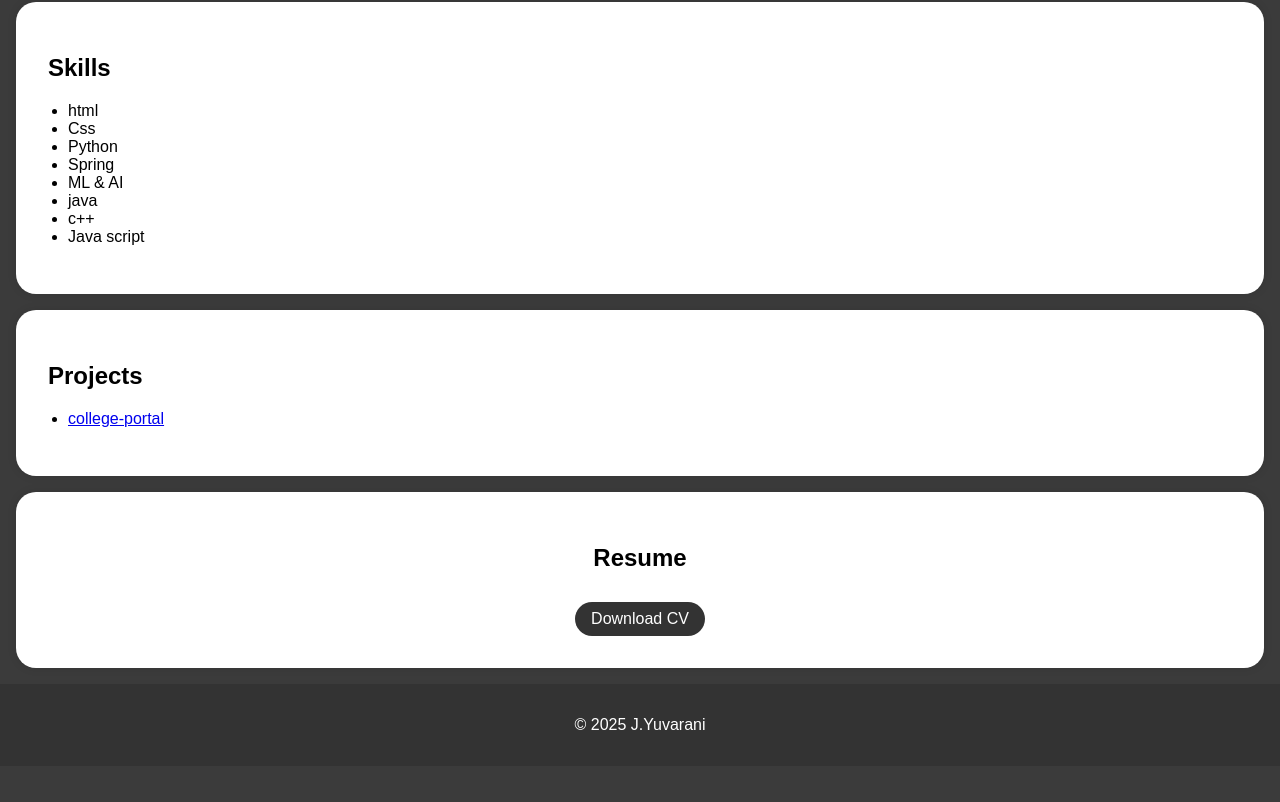
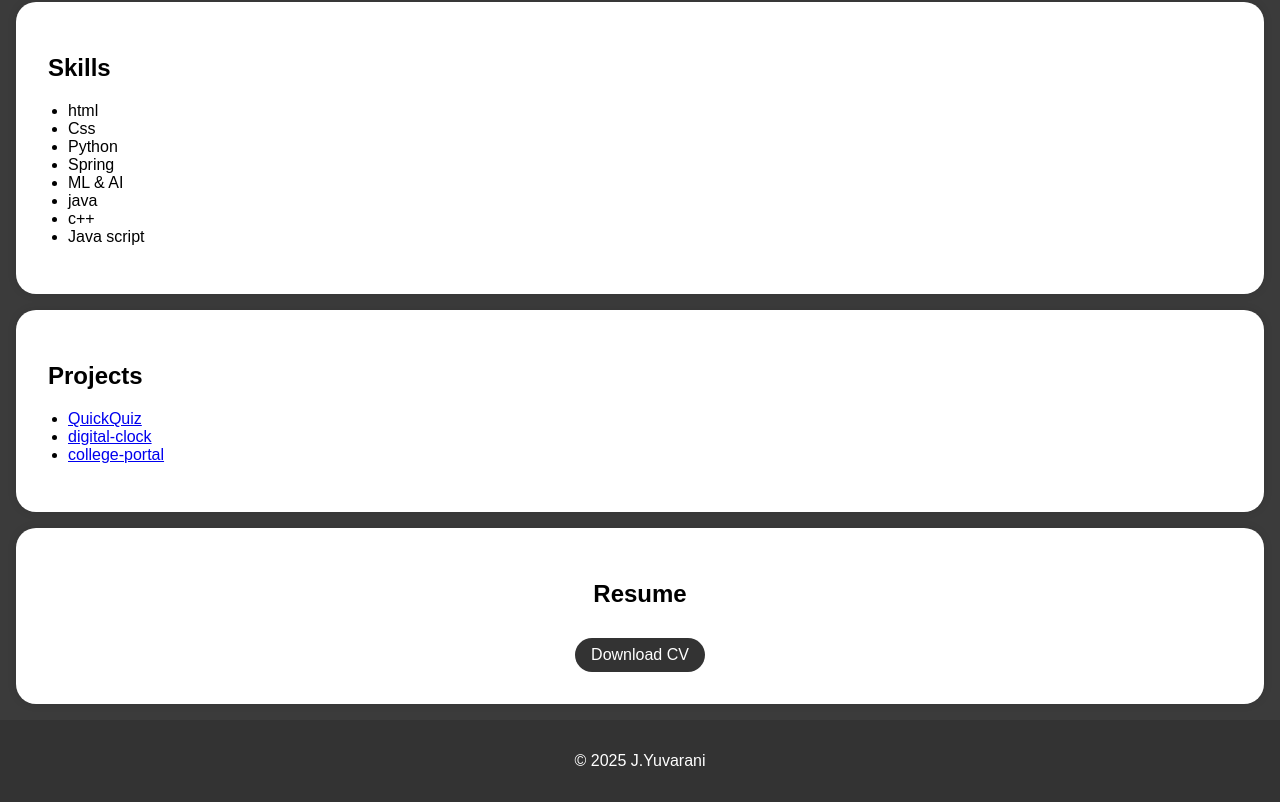
Before and after one commit to yuvarani673/Digital-portfolio, a plain HTML site: page index.html in a window 1280 px wide. Shown: the part 662-1464 px from the top of the page. Before the commit the page ends 1428 px from the top, so only its background shows below. Drawn offline with Linux system fonts and the light colour scheme.

Commit message:
index.html

```diff
--- a/index.html
+++ b/index.html
@@ -155,7 +155,8 @@
             <h2>Projects</h2>
             <ul>
 
-
+                <li><a href="QuickQuiz.html" target="_blanck">QuickQuiz</a></li>
+                <li><a href="digital-clock.html" target="_blanck">digital-clock</a></li>
                  <li><a href="college-portal.html" target="_blanck">college-portal</a></li>
                 <!-- Add more project links here -->
             </ul>
```
